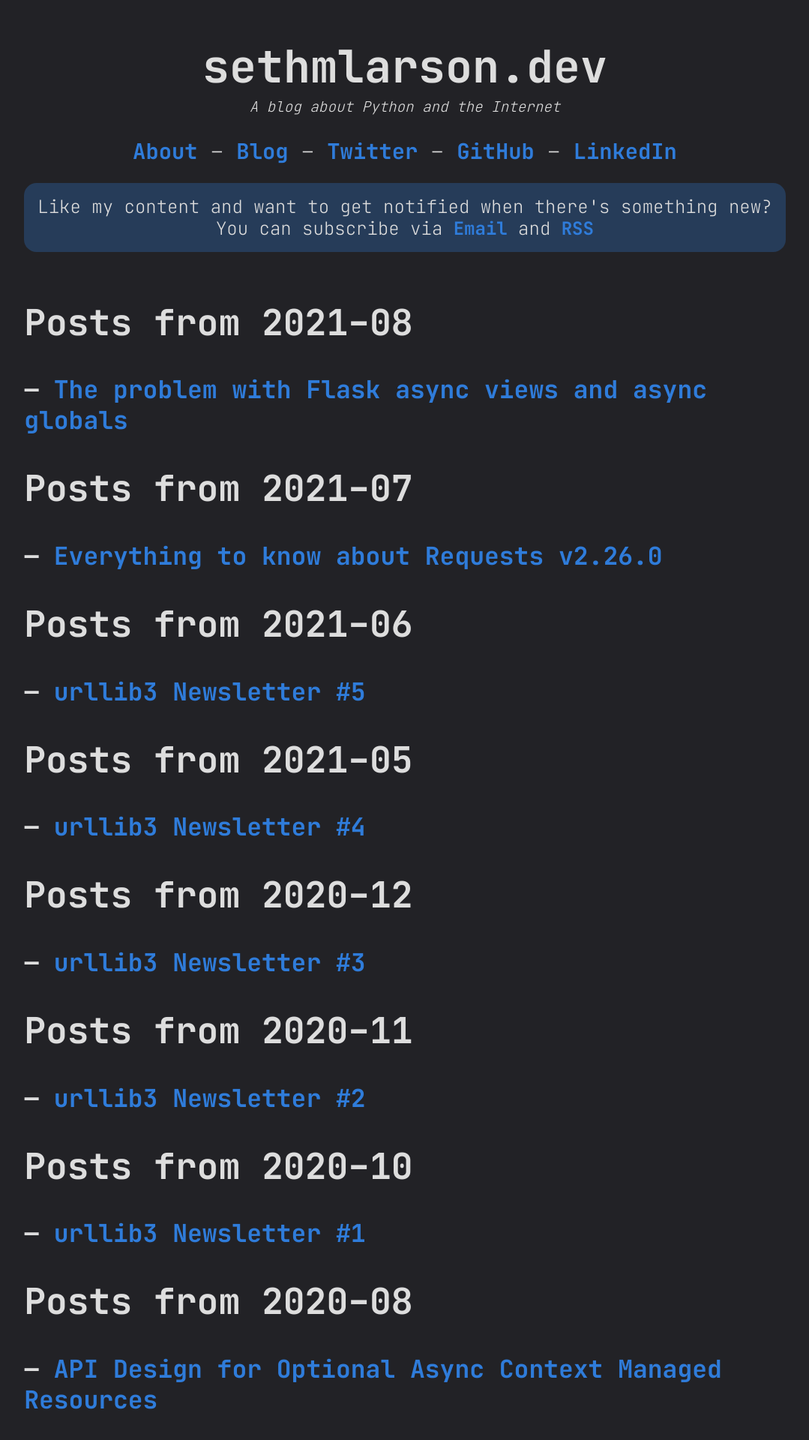
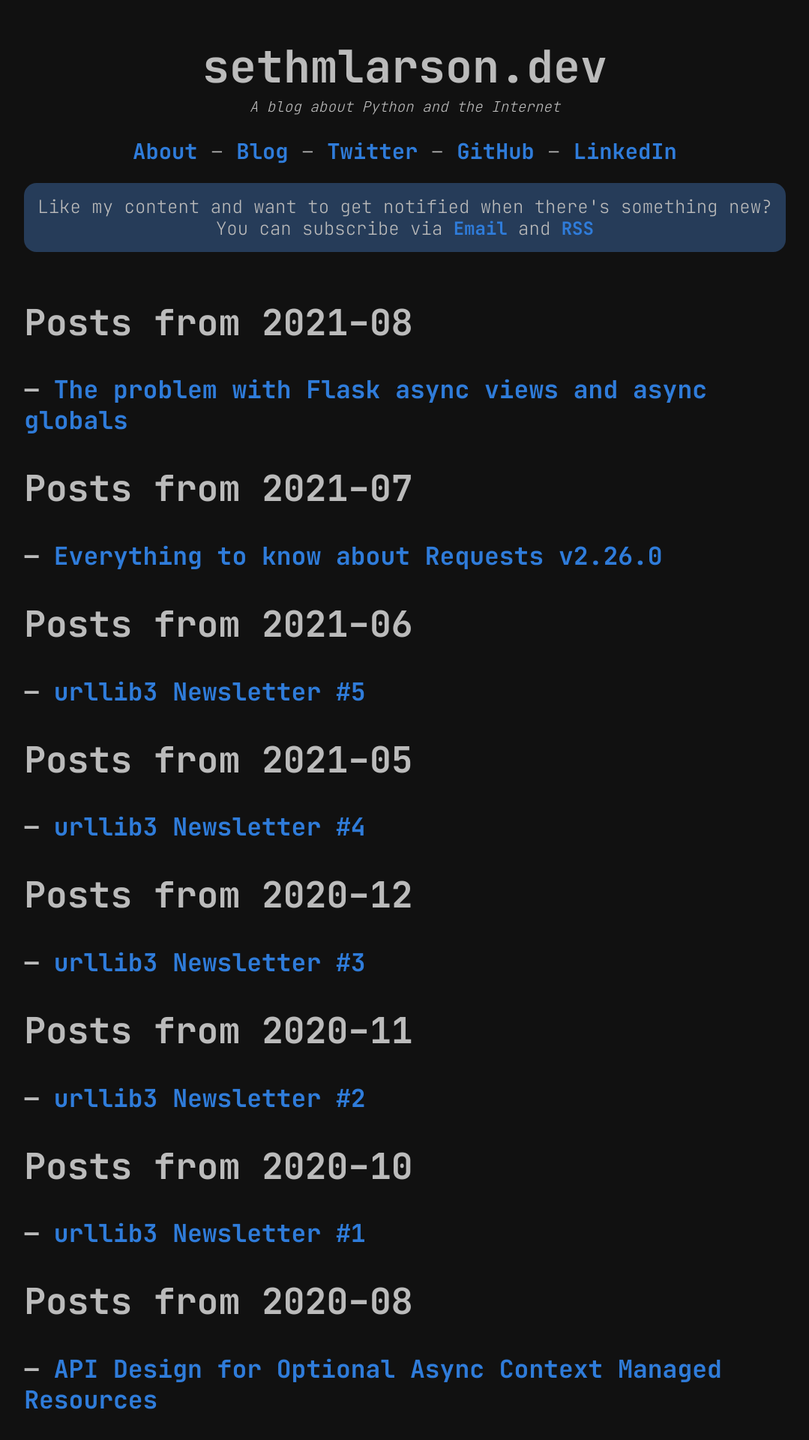
Before and after one commit to sethmlarson/sethmlarson.dev, a Flask app: page /blog in a window 1280 px wide. Shown: the top 1920 px of the page at 75% size, without its empty margins (100-1179 px from the left). Run offline with Flask 2, Linux system fonts and the light colour scheme; some web fonts are replaced.

Commit message:
Make colors easier to read

```diff
--- a/app/templates/base.html
+++ b/app/templates/base.html
@@ -30,8 +30,8 @@
         font-family: 'JetBrains Mono', monospace;
         font-weight: 300;
         font-size: 24px;
-        color: #dddddd;
-        background-color: #222226;
+        color: #bbbbbb;
+        background-color: #111111;
       }
       :not(pre) > code {
         background-color: #263C59;
@@ -60,6 +60,13 @@
   list-style: none;
   margin-left: 0;
   padding-left: 0;
+}
+
+div {
+  -moz-osx-font-smoothing: grayscale;
+  -webkit-font-smoothing: antialiased !important;
+  -moz-font-smoothing: antialiased !important;
+  text-rendering: optimizelegibility !important;
 }
 
 li {
```
